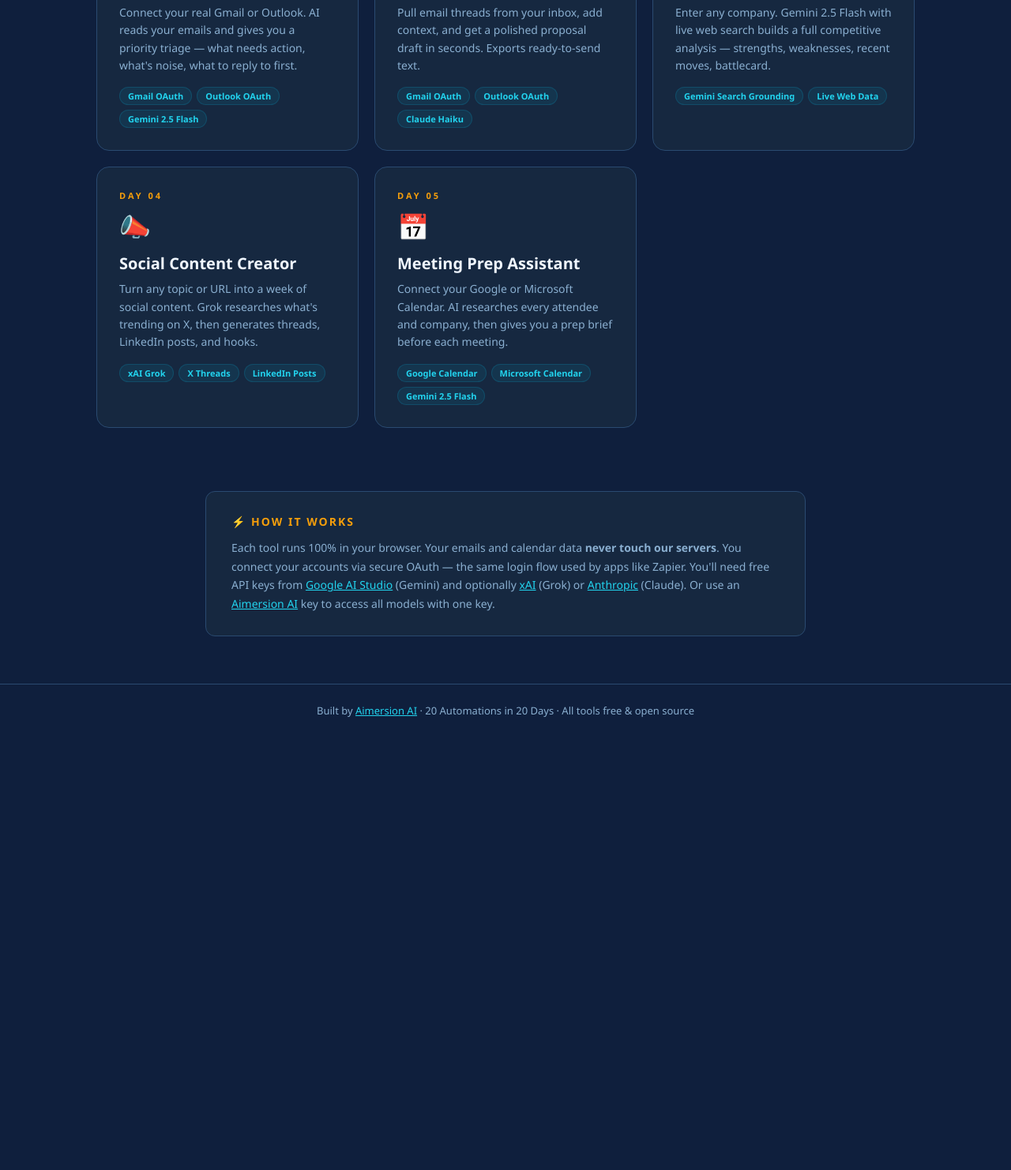
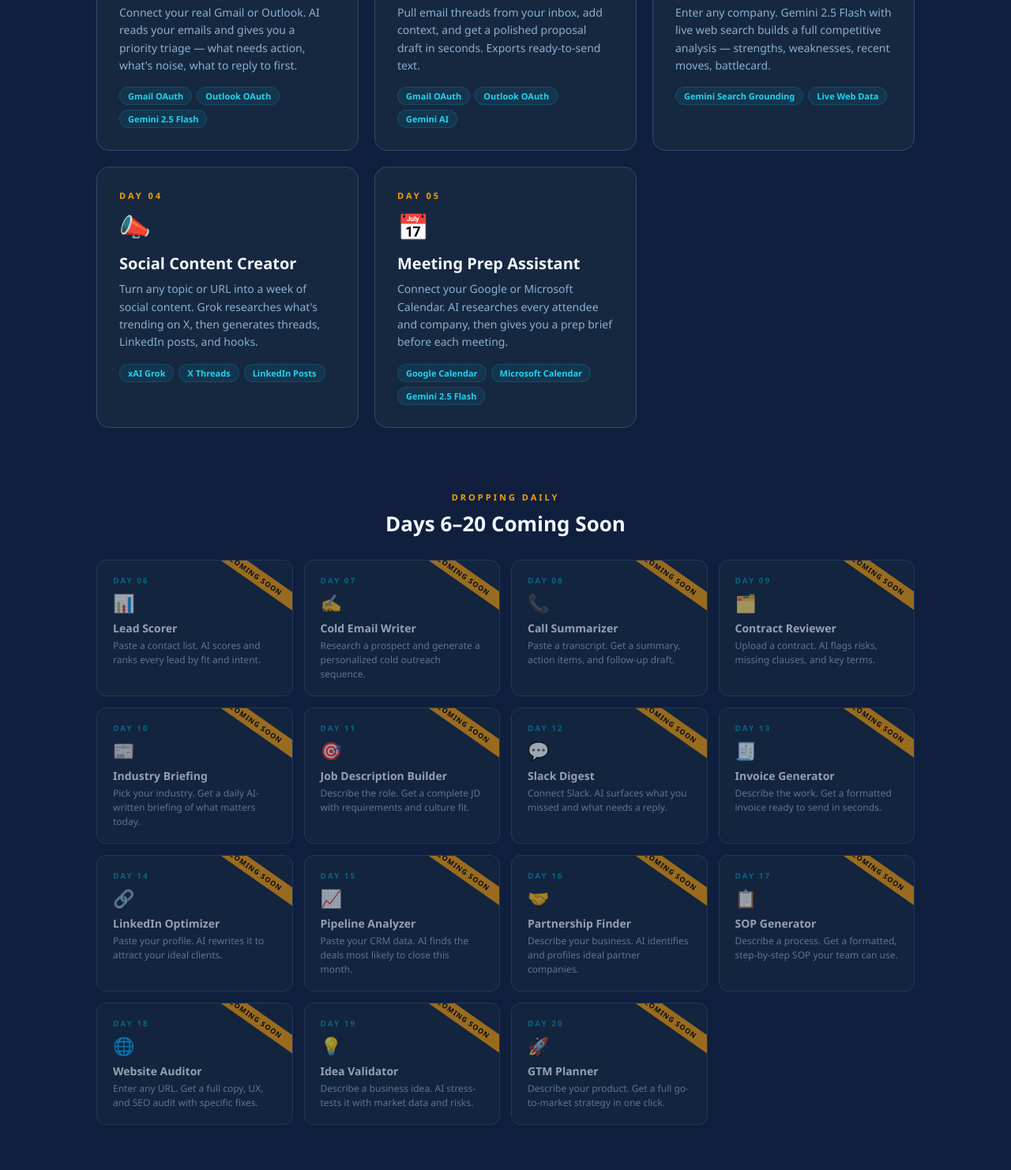
Before and after one commit to aimersion/ai-automations, a plain HTML site: page index.html in a window 1280 px wide. Shown: the part 777-2259 px from the top of the page at 79% size. Before the commit the page ends 1710 px from the top, so only its background shows below. Drawn offline with Linux system fonts and the light colour scheme.

Commit message:
Harden all 6 files: nav, index, coming soon, taglines Navigation fixes: - Days 02-04: added forward arrow to next day - Days 02-05: consistent '← All Tools' as first nav link - Day 05: clean end-of-series nav Index improvements: - Fixed Day 02 tag: Claude Haiku → Gemini AI - Updated tech badges: Gemini 3 Flash, Gemini 3.1 Pro, removed Claude - Hero copy updated: '5 free tools live, 15 more dropping daily' - Added Coming Soon grid: Days 6-20 with names, icons, descriptions - Coming Soon cards tease Lead Scorer, Cold Email Writer, Call Summarizer,   Contract Reviewer, Industry Briefing, and 10 more Day 03: removed hardcoded 'Gemini 2.5 Flash' from tagline

```diff
--- a/index.html
+++ b/index.html
@@ -55,6 +55,17 @@
   .setup-banner h3 { color: var(--amber); font-size: 14px; letter-spacing: 2px; text-transform: uppercase; margin-bottom: 12px; }
   .setup-banner p { color: var(--muted); font-size: 14px; line-height: 1.7; }
   .setup-banner a { color: var(--teal-light); }
+  .coming-section { max-width: 1100px; margin: 0 auto 60px; padding: 0 32px; }
+  .coming-header { text-align: center; margin-bottom: 28px; }
+  .coming-label { font-size: 11px; color: var(--amber); letter-spacing: 3px; text-transform: uppercase; font-weight: 700; margin-bottom: 8px; }
+  .coming-title { font-size: 26px; font-weight: 800; color: var(--white); }
+  .coming-grid { display: grid; grid-template-columns: repeat(auto-fill, minmax(220px, 1fr)); gap: 14px; }
+  .coming-card { background: var(--card); border: 1px solid var(--border); border-radius: 12px; padding: 18px 20px; opacity: 0.6; position: relative; overflow: hidden; }
+  .coming-card::after { content: 'COMING SOON'; position: absolute; top: 10px; right: -22px; background: var(--amber); color: #000; font-size: 9px; font-weight: 800; letter-spacing: 1px; padding: 3px 28px; transform: rotate(35deg); }
+  .coming-day { font-size: 10px; font-weight: 700; letter-spacing: 2px; color: var(--teal); text-transform: uppercase; margin-bottom: 6px; }
+  .coming-icon { font-size: 22px; margin-bottom: 8px; }
+  .coming-name { font-size: 14px; font-weight: 700; color: var(--white); margin-bottom: 4px; }
+  .coming-desc { font-size: 12px; color: var(--muted); line-height: 1.5; }
 
   footer { border-top: 1px solid var(--border); padding: 24px 40px; text-align: center; font-size: 13px; color: var(--muted); }
 </style>
@@ -69,14 +80,14 @@
 <div class="hero">
   <div class="hero-label">Free AI Tools for Business</div>
   <h1>Real AI.<br><em>Real Email Access.</em><br>Zero Backend.</h1>
-  <p class="hero-sub">5 production-ready tools that connect directly to your Gmail and Outlook — no servers, no data storage, runs entirely in your browser.</p>
+  <p class="hero-sub">5 free tools live now — 15 more dropping daily. Connect directly to your Gmail, Outlook, and Calendar. No servers. No data storage. Runs entirely in your browser.</p>
   <div class="tech-badges">
-    <span class="tech">Gemini 2.5 Flash</span>
+    <span class="tech">Gemini 3 Flash</span>
+    <span class="tech">Gemini 3.1 Pro</span>
     <span class="tech">Google OAuth</span>
     <span class="tech">Microsoft OAuth</span>
     <span class="tech">xAI Grok</span>
-    <span class="tech">Claude Haiku</span>
-    <span class="tech">GitHub Pages</span>
+    <span class="tech">100% Browser</span>
   </div>
 </div>
 
@@ -101,7 +112,7 @@
     <div class="tool-tags">
       <span class="tag">Gmail OAuth</span>
       <span class="tag">Outlook OAuth</span>
-      <span class="tag">Claude Haiku</span>
+      <span class="tag">Gemini AI</span>
     </div>
   </a>
 
@@ -141,6 +152,30 @@
   </a>
 </div>
 
+<div class="coming-section">
+  <div class="coming-header">
+    <div class="coming-label">Dropping Daily</div>
+    <div class="coming-title">Days 6–20 Coming Soon</div>
+  </div>
+  <div class="coming-grid">
+    <div class="coming-card"><div class="coming-day">Day 06</div><div class="coming-icon">📊</div><div class="coming-name">Lead Scorer</div><div class="coming-desc">Paste a contact list. AI scores and ranks every lead by fit and intent.</div></div>
+    <div class="coming-card"><div class="coming-day">Day 07</div><div class="coming-icon">✍️</div><div class="coming-name">Cold Email Writer</div><div class="coming-desc">Research a prospect and generate a personalized cold outreach sequence.</div></div>
+    <div class="coming-card"><div class="coming-day">Day 08</div><div class="coming-icon">📞</div><div class="coming-name">Call Summarizer</div><div class="coming-desc">Paste a transcript. Get a summary, action items, and follow-up draft.</div></div>
+    <div class="coming-card"><div class="coming-day">Day 09</div><div class="coming-icon">🗂️</div><div class="coming-name">Contract Reviewer</div><div class="coming-desc">Upload a contract. AI flags risks, missing clauses, and key terms.</div></div>
+    <div class="coming-card"><div class="coming-day">Day 10</div><div class="coming-icon">📰</div><div class="coming-name">Industry Briefing</div><div class="coming-desc">Pick your industry. Get a daily AI-written briefing of what matters today.</div></div>
+    <div class="coming-card"><div class="coming-day">Day 11</div><div class="coming-icon">🎯</div><div class="coming-name">Job Description Builder</div><div class="coming-desc">Describe the role. Get a complete JD with requirements and culture fit.</div></div>
+    <div class="coming-card"><div class="coming-day">Day 12</div><div class="coming-icon">💬</div><div class="coming-name">Slack Digest</div><div class="coming-desc">Connect Slack. AI surfaces what you missed and what needs a reply.</div></div>
+    <div class="coming-card"><div class="coming-day">Day 13</div><div class="coming-icon">🧾</div><div class="coming-name">Invoice Generator</div><div class="coming-desc">Describe the work. Get a formatted invoice ready to send in seconds.</div></div>
+    <div class="coming-card"><div class="coming-day">Day 14</div><div class="coming-icon">🔗</div><div class="coming-name">LinkedIn Optimizer</div><div class="coming-desc">Paste your profile. AI rewrites it to attract your ideal clients.</div></div>
+    <div class="coming-card"><div class="coming-day">Day 15</div><div class="coming-icon">📈</div><div class="coming-name">Pipeline Analyzer</div><div class="coming-desc">Paste your CRM data. AI finds the deals most likely to close this month.</div></div>
+    <div class="coming-card"><div class="coming-day">Day 16</div><div class="coming-icon">🤝</div><div class="coming-name">Partnership Finder</div><div class="coming-desc">Describe your business. AI identifies and profiles ideal partner companies.</div></div>
+    <div class="coming-card"><div class="coming-day">Day 17</div><div class="coming-icon">📋</div><div class="coming-name">SOP Generator</div><div class="coming-desc">Describe a process. Get a formatted, step-by-step SOP your team can use.</div></div>
+    <div class="coming-card"><div class="coming-day">Day 18</div><div class="coming-icon">🌐</div><div class="coming-name">Website Auditor</div><div class="coming-desc">Enter any URL. Get a full copy, UX, and SEO audit with specific fixes.</div></div>
+    <div class="coming-card"><div class="coming-day">Day 19</div><div class="coming-icon">💡</div><div class="coming-name">Idea Validator</div><div class="coming-desc">Describe a business idea. AI stress-tests it with market data and risks.</div></div>
+    <div class="coming-card"><div class="coming-day">Day 20</div><div class="coming-icon">🚀</div><div class="coming-name">GTM Planner</div><div class="coming-desc">Describe your product. Get a full go-to-market strategy in one click.</div></div>
+  </div>
+</div>
+
 <div style="max-width:1100px;margin:0 auto;padding:0 32px">
   <div class="setup-banner">
     <h3>⚡ How It Works</h3>
```
Also changed, not shown: day-02-proposal-generator.html (+3 -2 lines), day-03-competitor-intel.html (+4 -3 lines), day-04-social-creator.html (+3 -2 lines), day-05-meeting-prep.html (+2 -2 lines).
